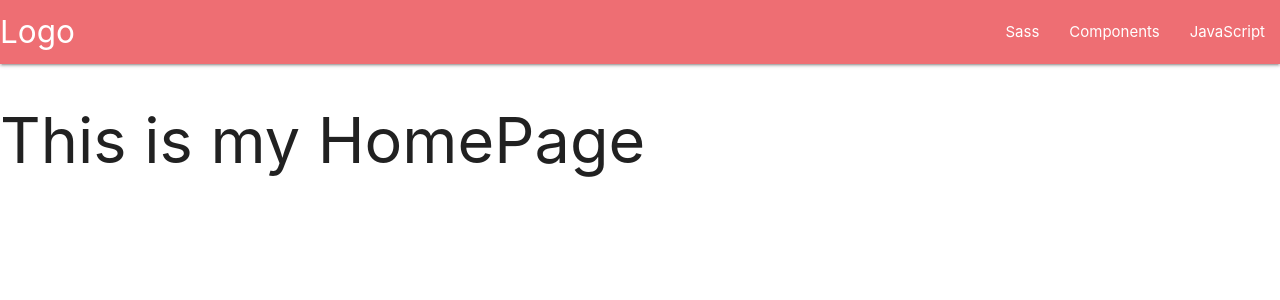
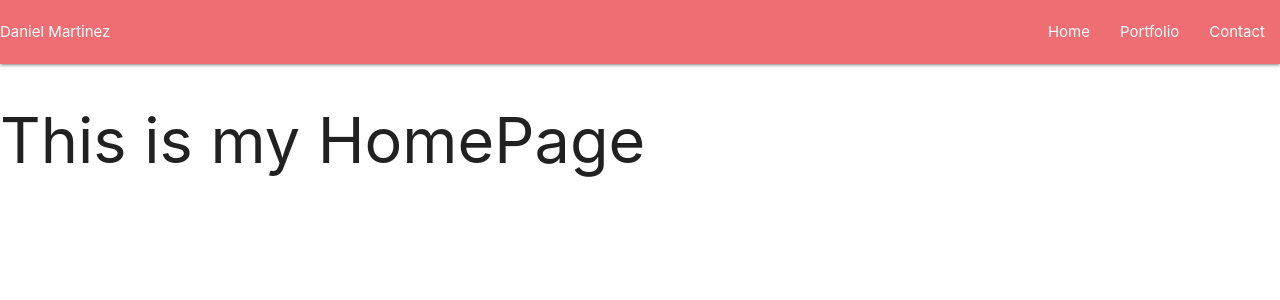
Before and after one commit to xdanielmtz/react-portfolio, a React (Create React App) app: page /#/ in a window 1280 px wide. Shown: the top 300 px of the page. Built offline with nearby package versions, Linux system fonts and the light colour scheme.

Commit message:
added correct routes for the navbar along with active styling on the active page

```diff
--- a/src/App.js
+++ b/src/App.js
@@ -11,9 +11,8 @@ function App() {
         <Navbar />
         <Switch>
           <Route exact path="/" component={Home} />
-          <Route exact path="/Home" component={Home} />
+          <Route exact path="/home" component={Home} />
           <Route exact path="/contact" component={Contact} />
-          <Route exact path="/portfolio" component={Portfolio} />
           <Route exact path="/portfolio" component={Portfolio} />
           <Route path="*" component={Home} />
         </Switch>
--- a/src/components/Navbar/Navbar.jsx
+++ b/src/components/Navbar/Navbar.jsx
@@ -1,22 +1,26 @@
 import React from "react";
+import {
+  Route,
+  NavLink,
+  BrowserRouter as Router,
+  Switch,
+} from "react-router-dom";
 
 const Navbar = () => {
   return (
     <div>
       <nav>
         <div class="nav-wrapper">
-          <a href="#" class="brand-logo">
-            Logo
-          </a>
+          <NavLink to="/home">Daniel Martinez</NavLink>
           <ul id="nav-mobile" class="right hide-on-med-and-down">
             <li>
-              <a href="sass.html">Sass</a>
+              <NavLink to="/home" activeStyle={{backgroundColor: "rgba(0,0,0,0.1)"}}>Home</NavLink>
             </li>
             <li>
-              <a href="badges.html">Components</a>
+              <NavLink to="/portfolio" activeStyle={{backgroundColor: "rgba(0,0,0,0.1)"}}>Portfolio</NavLink>
             </li>
             <li>
-              <a href="collapsible.html">JavaScript</a>
+              <NavLink to="/contact" activeStyle={{backgroundColor: "rgba(0,0,0,0.1)"}}>Contact</NavLink>
             </li>
           </ul>
         </div>
```
Also changed, not shown: 1 other file (tests, documents, lock files or other folders).
